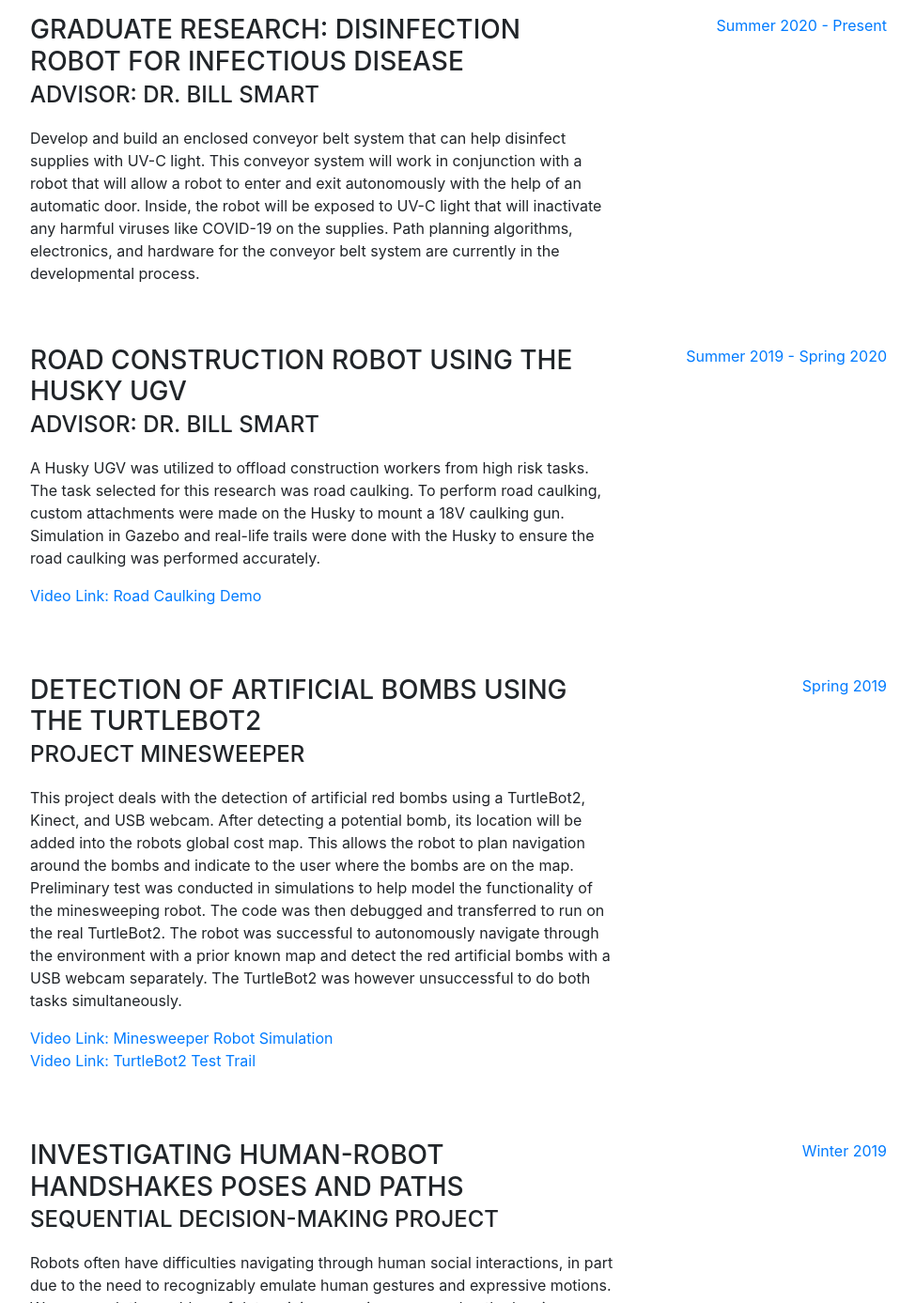
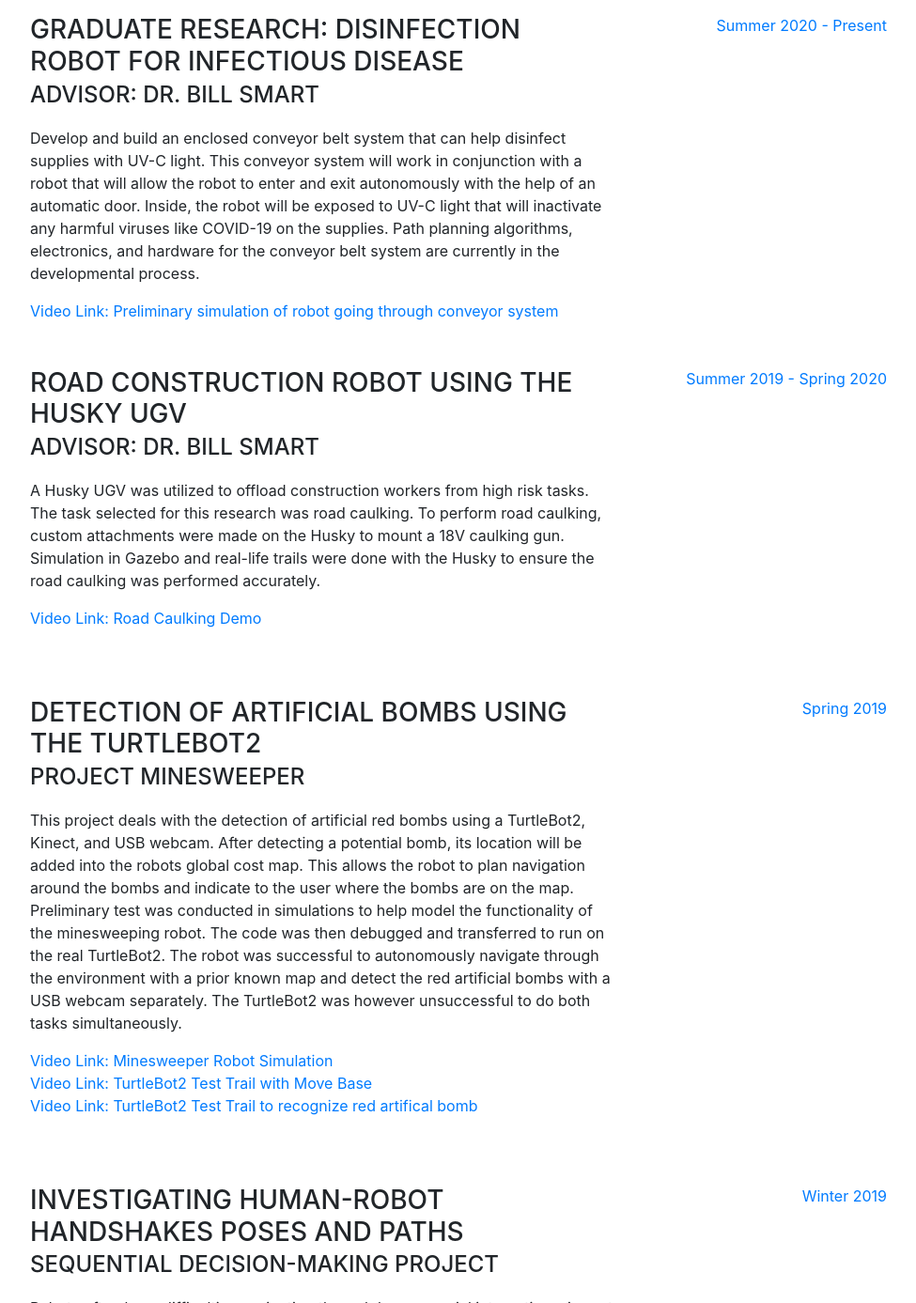
Before and after one commit to jjvang/jjvang.github.io, a website with bundled scripts: page index.html in a window 1280 px wide. Shown: the part 920-2307 px from the top of the page at 94% size, without its empty margins (288-1263 px from the left). Built offline with nearby package versions, Linux system fonts and the light colour scheme; a web font is replaced by a local one.

Commit message:
Update index.html

```diff
--- a/index.html
+++ b/index.html
@@ -1,4 +1,5 @@
 <!DOCTYPE html>
+<!-- Thanks for Viewing Code :D -->
 <html lang="en">
 
   <head>
@@ -82,10 +83,10 @@
           </div>
           <p class="lead mb-5">I am a robotics M.S. student at Oregon State University currently working in the Personal Robotics Group with Dr. Bill Smart. My research interests currently involve the effects robots play in the workspace like hospitals and the dynamics of human-robot interactions over long periods of time. In my spare time, I like to watch movies, cook, and hunt the web for deals.</p>
           <div class="social-icons">
-            <a href="https://www.linkedin.com/in/jjvang/">
+            <a href="https://www.linkedin.com/in/jjvang/" target="_blank">
               <i class="fab fa-linkedin-in"></i>
             </a>
-            <a href="https://github.com/jjvang">
+            <a href="https://github.com/jjvang" target="_blank">
               <i class="fab fa-github"></i>
             </a>
             <!-- <a href="https://www.researchgate.net/profile/Johnny_Vang2">
@@ -113,8 +114,11 @@
                     <h3 class="mb-0">Graduate Research: Disinfection Robot for Infectious Disease</h3>
                     <div class="subheading mb-3">Advisor: Dr. Bill Smart</div>
                     <p>
-                      Develop and build an enclosed conveyor belt system that can help disinfect supplies with UV-C light. This conveyor system will work in conjunction with a robot that will allow a robot to enter and exit autonomously with the help of an automatic door. Inside, the robot will be exposed to UV-C light that will inactivate any harmful viruses like COVID-19 on the supplies. Path planning algorithms, electronics, and hardware for the conveyor belt system are currently in the developmental process.
+                      Develop and build an enclosed conveyor belt system that can help disinfect supplies with UV-C light. This conveyor system will work in conjunction with a robot that will allow the robot to enter and exit autonomously with the help of an automatic door. Inside, the robot will be exposed to UV-C light that will inactivate any harmful viruses like COVID-19 on the supplies. Path planning algorithms, electronics, and hardware for the conveyor belt system are currently in the developmental process.
                     </p>
+                    <a href="https://www.youtube.com/watch?v=mv9Cwsp36qA" target="_blank">
+                      Video Link: Preliminary simulation of robot going through conveyor system
+                    </a>
                   </div>
                   <div class="resume-date text-md-right">
                     <span class="text-primary">Summer 2020 - Present</span>
@@ -159,12 +163,16 @@
                     <p>
                       This project deals with the detection of artificial red bombs using a TurtleBot2, Kinect, and USB webcam. After detecting a potential bomb, its location will be added into the robots global cost map. This allows the robot to plan navigation around the bombs and indicate to the user where the bombs are on the map. Preliminary test was conducted in simulations to help model the functionality of the minesweeping robot. The code was then debugged and transferred to run on the real TurtleBot2. The robot was successful to autonomously navigate through the environment with a prior known map and detect the red artificial bombs with a USB webcam separately. The TurtleBot2 was however unsuccessful to do both tasks simultaneously.
                     </p>
-                    <a href="https://www.youtube.com/watch?v=IC-Wu6XVKGY&ab_channel=JohnnyVang" target="_blank">
+                    <a href="https://www.youtube.com/watch?v=0tNh1j2-e7I" target="_blank">
                       Video Link: Minesweeper Robot Simulation
                     </a>
                     <br>
-                    <a href="https://www.youtube.com/watch?v=IC-Wu6XVKGY&ab_channel=JohnnyVang" target="_blank">
-                      Video Link: TurtleBot2 Test Trail
+                    <a href="https://www.youtube.com/watch?v=OqrHZbIgw1M" target="_blank">
+                      Video Link: TurtleBot2 Test Trail with Move Base
+                    </a>
+                    <br>
+                    <a href="https://www.youtube.com/watch?v=dIMl1QuyZ94&ab_channel=JohnnyVang" target="_blank">
+                      Video Link: TurtleBot2 Test Trail to recognize red artifical bomb
                     </a>
                     <br>
                     <br>
@@ -173,7 +181,6 @@
                     <span class="text-primary">Spring 2019</span>
                   </div>
                 </div>
-
 
 
                 <div class="resume-item d-flex flex-column flex-md-row mb-5">
@@ -193,8 +200,6 @@
                     <span class="text-primary">Winter 2019</span>
                   </div>
                 </div>
-
-
 
 
                 <div class="resume-item d-flex flex-column flex-md-row mb-5">
```
